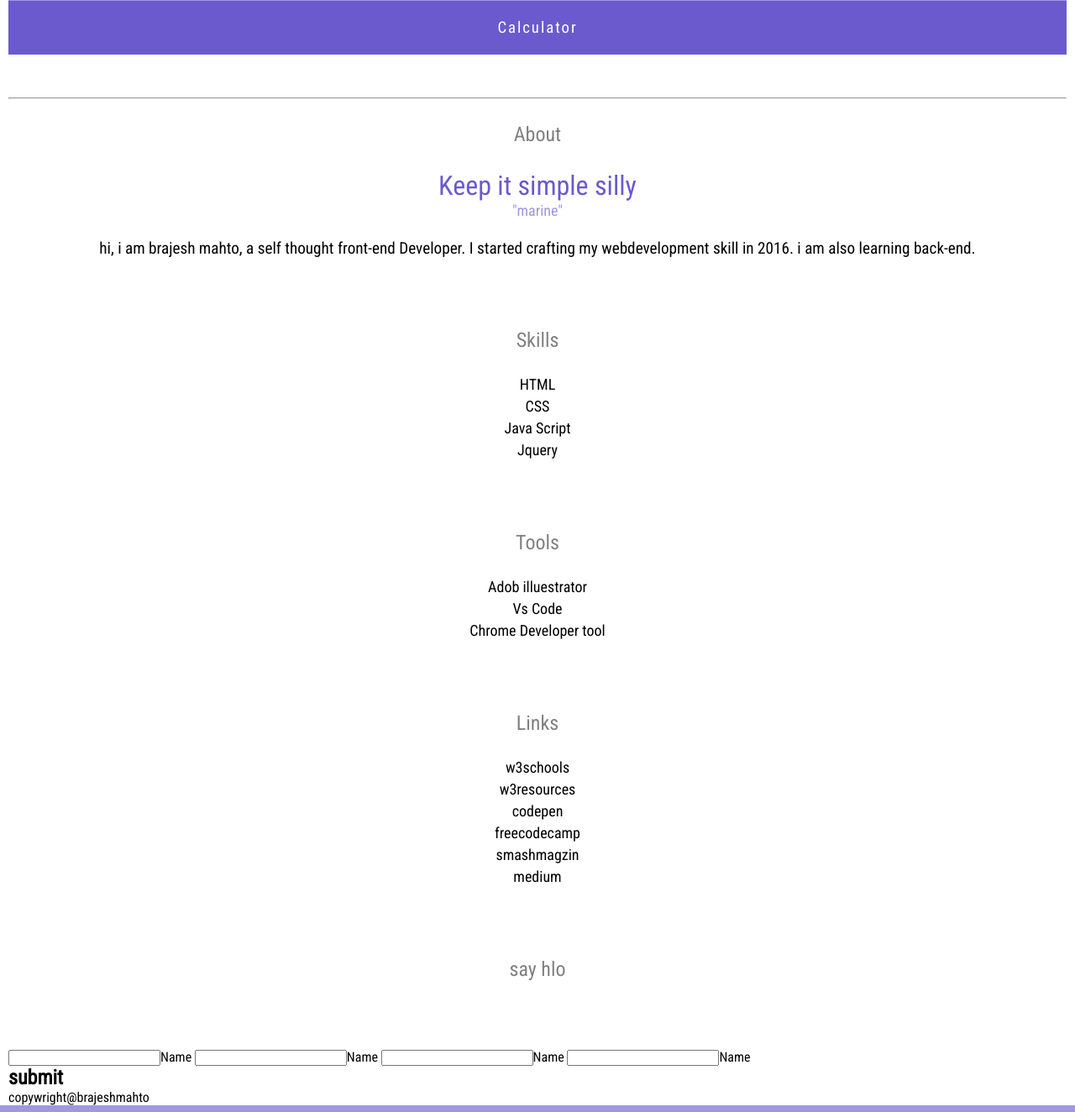
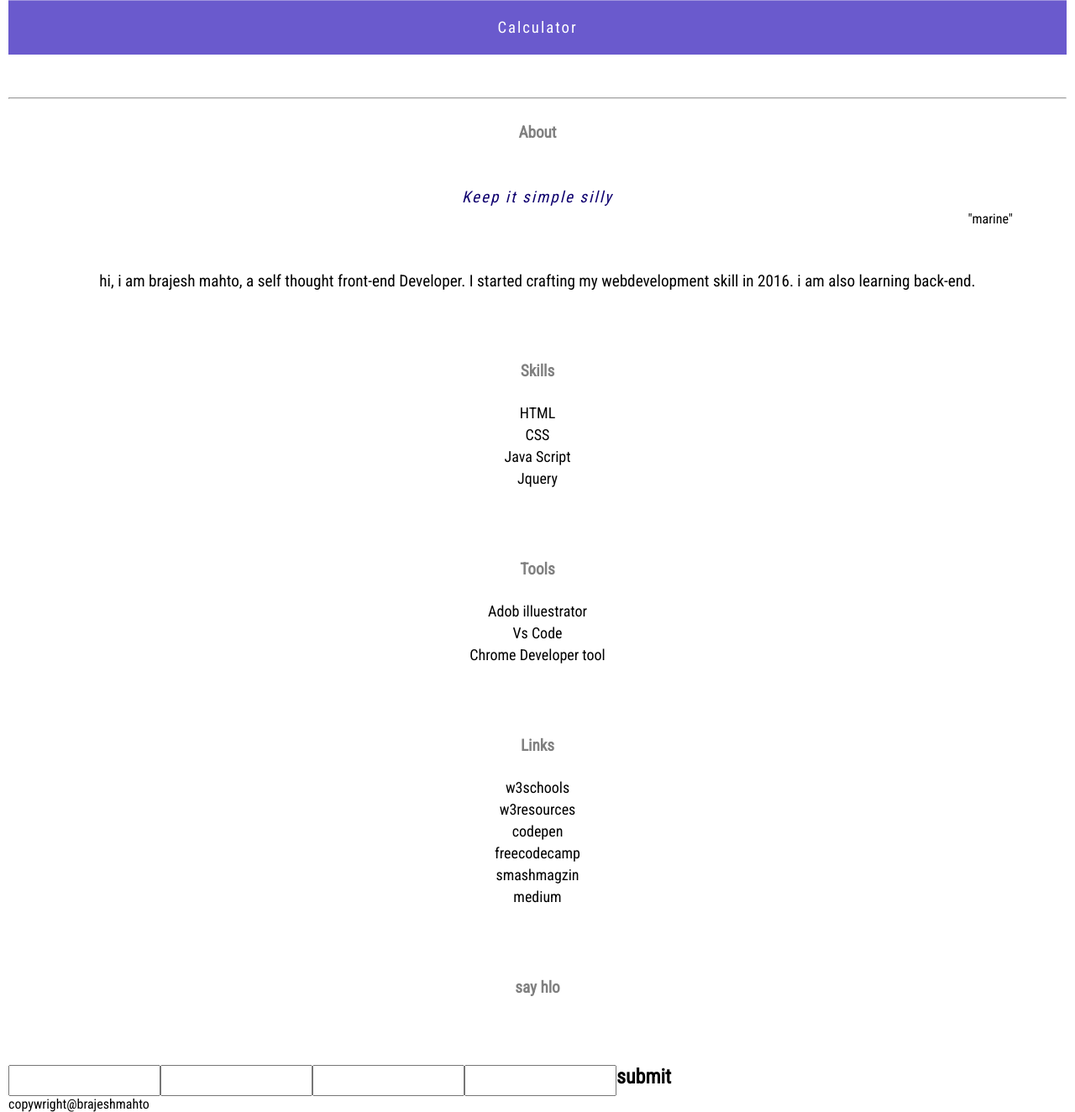
Before and after one commit to mahtobittu/mahtobittu.github.io, a PHP site: page / in a window 1280 px wide. Shown: the part 3798-5122 px from the top of the page at 84% size. Run offline with PHP 8.4, Linux system fonts and the light colour scheme.

Commit message:
Add files via upload

```diff
--- a/index.html
+++ b/index.html
@@ -13,7 +13,7 @@
     <script src="jquery.js"></script>
     <script src="jssolution.js"></script>
 
-    <body >
+    <body>
 
         <div style="height:100vh; width:100vw;  background-color: slateblue; display:flex; ">
 
@@ -131,19 +131,34 @@
                 <hr>
 
 
-                <div class="cartmarg" >
+                <div class="cartmarg">
                     <h2 class="h2margin">About</h2>
 
-                    <div   style = " margin-bottom: 21px; font-size: 2em;     color: slateblue;" >
-                        <p>
+                    <div style="    margin-top: 1.7em;
+                    /* margin-bottom: 21px; */
+                    font-size: 2em;
+                    color: slateblue;">
+                        <p style="letter-spacing: 2px;
+                        font-weight: 300;
+                        font-style: italic;
+                        color: #0f006f;
+                        font-size: 19px;">
                             Keep it simple silly
                         </p>
-                        <p style="color: #a196df; font-size: large;" >"marine"</p>
+                        <p style="    color: #a196df;
+                        font-size: 16px;
+                        text-align: end;
+                        padding-right: 4em;
+                        margin-top: 5px;
+                        font-weight: initial;
+                        color: black;">"marine"</p>
                     </div>
 
-                    <p style = "font-size: larger;     line-height: 28px;
-                    ">hi, i am brajesh mahto, a self thought front-end Developer. I started crafting my webdevelopment skill
-                            in 2016. i am also learning back-end. </p>
+                    <p style="    margin-top: 1em;
+                    padding-top: 31px;
+                    font-size: larger;
+                    line-height: 28px;">hi, i am brajesh mahto, a self thought front-end Developer. I started crafting my webdevelopment skill
+                        in 2016. i am also learning back-end. </p>
 
                 </div>
 
@@ -153,11 +168,11 @@
                 </div>
 
 
-                <div  class="cartmarg" >
+                <div class="cartmarg">
 
-                    <h2  class="h2margin">Skills</h2>
+                    <h2 class="h2margin">Skills</h2>
 
-                    <ul  style = "font-size: large;">
+                    <ul style="font-size: large;">
                         <li>HTML</li>
                         <li>CSS</li>
                         <li>Java Script</li>
@@ -167,11 +182,11 @@
 
                 </div>
 
-                <div  class="cartmarg">
+                <div class="cartmarg">
 
-                    <h2  class="h2margin">Tools</h2>
+                    <h2 class="h2margin">Tools</h2>
 
-                    <ul  style =  "font-size: large;">
+                    <ul style="font-size: large;">
                         <li>Adob illuestrator</li>
                         <li>Vs Code</li>
                         <li>Chrome Developer tool</li>
@@ -180,11 +195,11 @@
 
                 </div>
 
-                <div  class="cartmarg">
+                <div class="cartmarg">
 
-                    <h2  class="h2margin">Links</h2>
+                    <h2 class="h2margin">Links</h2>
 
-                    <ul  style = "font-size: large;">
+                    <ul style="font-size: large;">
                         <li>w3schools</li>
                         <li>w3resources</li>
                         <li>codepen</li>
@@ -194,14 +209,14 @@
                     </ul>
 
                 </div>
-                <div  class="cartmarg">
-                    <h2  class="h2margin">say hlo</h2>
+                <div class="cartmarg">
+                    <h2 class="h2margin">say hlo</h2>
                 </div>
-                <form>
-                    <input>Name</input>
-                    <input>Name</input>
-                    <input>Name</input>
-                    <input>Name</input>
+                <form style="display:flex; ">
+                    <input class = "input1"></input>
+                    <input class = "input1"></input>
+                    <input class = "input1"></input>
+                    <input class = "input1"></input>
                     <h2>submit</h2>
                 </form>
 
--- a/jssolution.css
+++ b/jssolution.css
@@ -202,4 +202,11 @@ span{
     margin-bottom: 28px;
     font-weight: 500;
     margin-top:28px;
+    font-weight: bold;
+    font-size: larger;
 }
+
+.input1{
+
+    height: 33px;
+}
```
